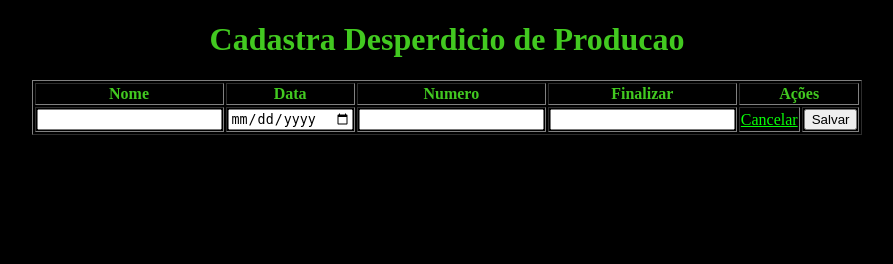
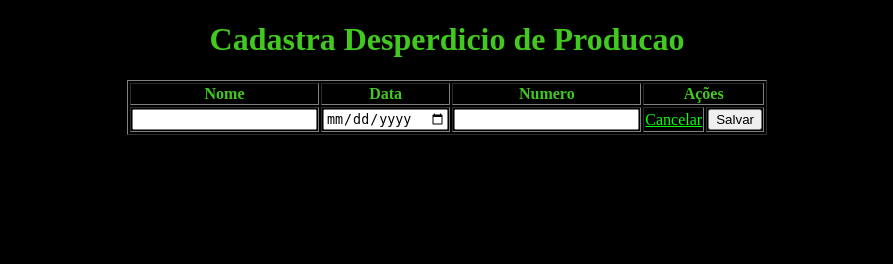
Before and after one commit to Hederblz/DesafioFinal, a PHP site: page /ViewController.php?controle=DesperdicioProducao&acao=cadastraDesperdicioProducao in a window 1280 px wide. Shown: the part 36-300 px from the top of the page, without its empty margins (193-1086 px from the left). Run offline with PHP 8.4, Linux system fonts and the light colour scheme.

Commit message:
pequena modificação na view

```diff
--- a/Views/CadastraDesperdicioProducao.php
+++ b/Views/CadastraDesperdicioProducao.php
@@ -25,9 +25,6 @@
                     <th>
                         Numero
                     </th>
-                    <th>
-                        Finalizar
-                    </th>
 
                     <th colspan="2">
                         Ações
@@ -42,9 +39,6 @@
                     </td>
                     <td>
                         <input type='text' name='numeroProducao' value='<?php echo $DesperdicioProducaoModel->getNumeroProducao(); ?>'>
-                    </td>
-                    <td>
-                        <input type='text' name='finalizada' value='<?php echo $DesperdicioProducaoModel->getFinalizada(); ?>'>
                     </td>
 
                     <td align="center">
```
